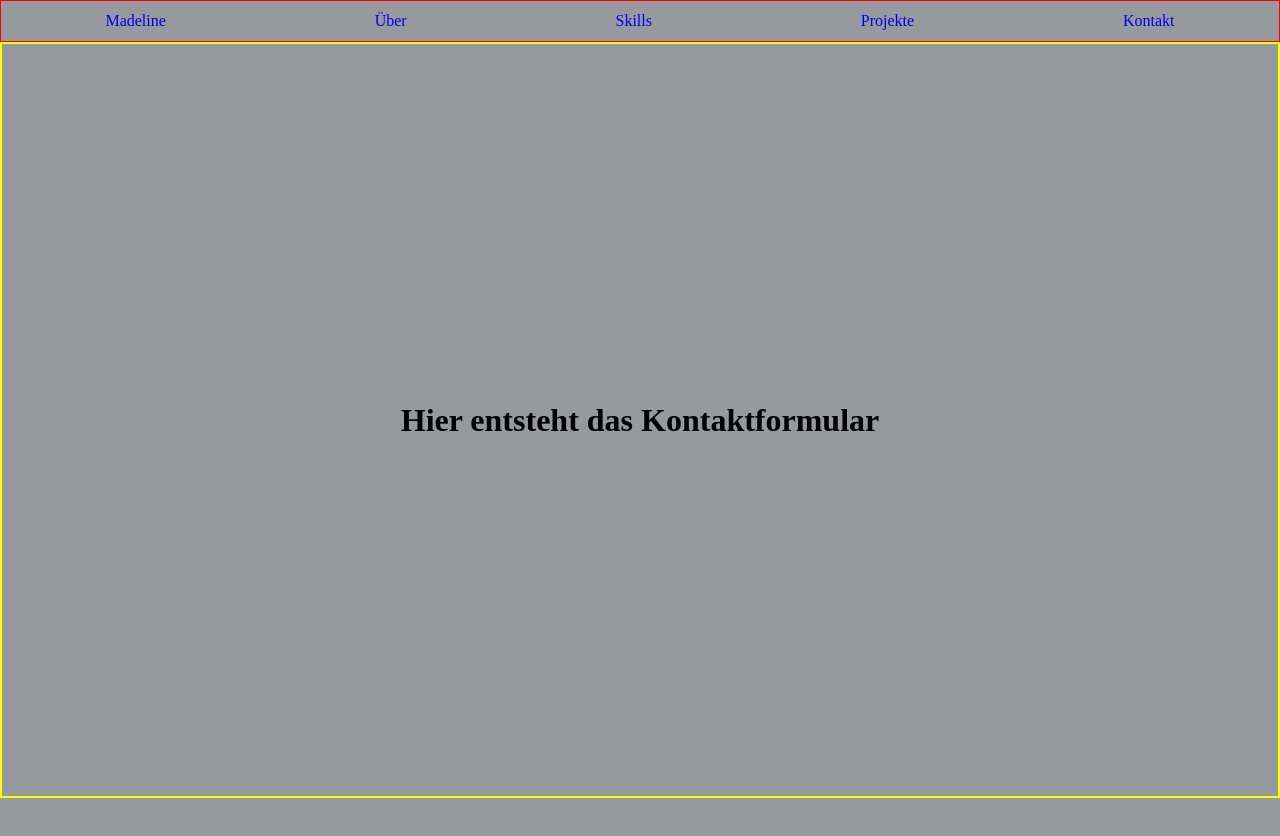
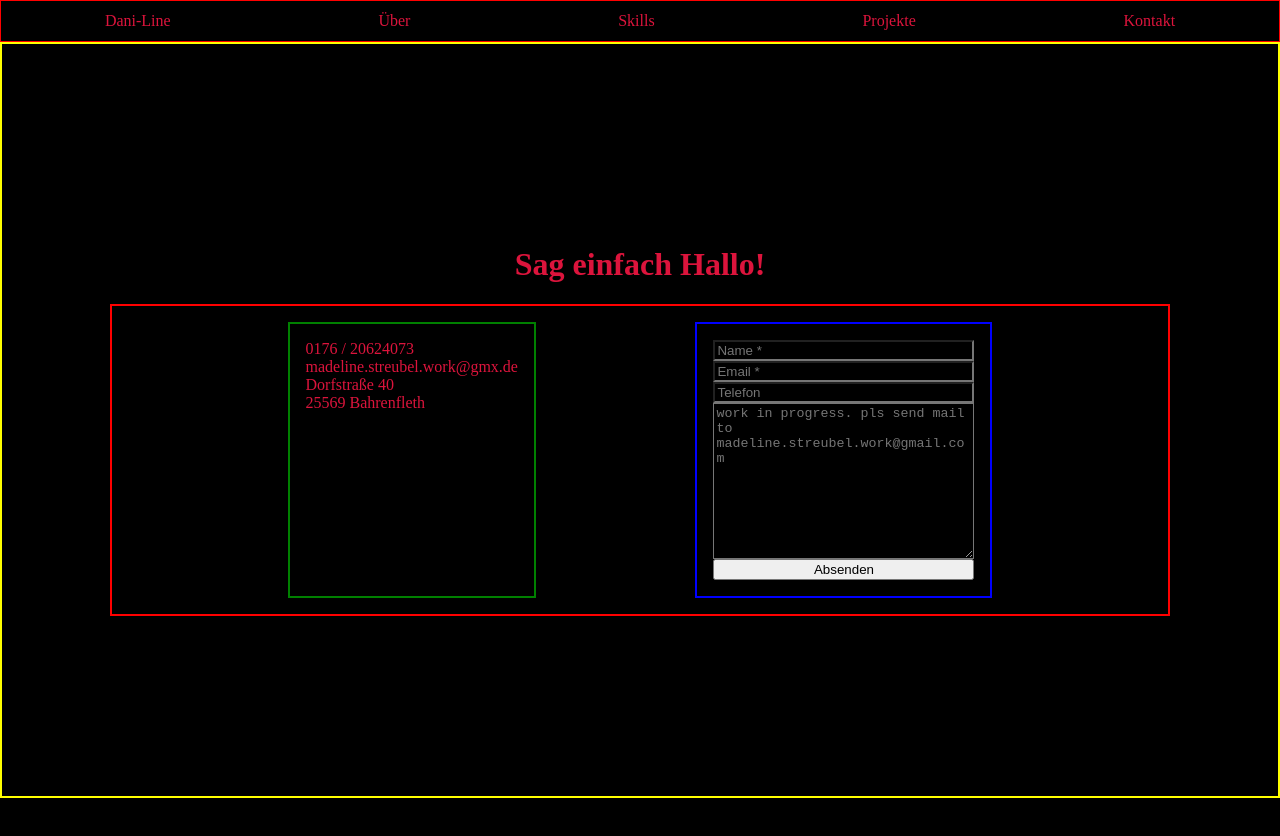
Before and after one commit to LeshyaLine/MadelinePortfolio, a Next.js app: page /Kontakt in a window 1280 px wide. Shown: the top 836 px of the page. Before the commit the page ends 800 px from the top, so only its background shows below. Built offline with nearby package versions, Linux system fonts and the light colour scheme.

Commit message:
Kontaktformular angepasst

```diff
--- a/src/Components/Navigation/navbar.jsx
+++ b/src/Components/Navigation/navbar.jsx
@@ -5,7 +5,7 @@ import Link from 'next/link';
 function Navigation() {
   return (
     <div className={styles.navigationcontainer}>
-        <Link href="/" className={styles.navigationlink}>Madeline</Link>
+        <Link href="/" className={styles.navigationlink}>Dani-Line</Link>
         <Link href="/About" className={styles.navigationlink}>Über</Link>
         <Link href="/Skills" className={styles.navigationlink}>Skills</Link>
         <Link href="/Projekte" className={styles.navigationlink}>Projekte</Link>
--- a/src/Components/Navigation/navbar.module.css
+++ b/src/Components/Navigation/navbar.module.css
@@ -5,9 +5,14 @@
     justify-content: space-around;
     align-items: center;
 
+    backdrop-filter: blur(5px);
+    position: sticky;
+    top: 0px;
+
     height: 5vh;
 }
 
 .navigationlink{
     text-decoration: none;
+    color: crimson;
 }
--- a/src/app/Kontakt/page.jsx
+++ b/src/app/Kontakt/page.jsx
@@ -4,7 +4,44 @@ import styles from '@/app/Kontakt/page.module.css';
 function Kontakt() {
   return (
     <main className={styles.maincontainer}>
-      <h1>Hier entsteht das Kontaktformular</h1>
+      <h1>Sag einfach Hallo!</h1>
+      <section className={styles.kontaktcontainer}>
+        <div className={styles.kontaktadresse}>
+          <div>0176 / 20624073</div>
+          <div>madeline.streubel.work@gmx.de</div>
+          <div>Dorfstraße 40</div>
+          <div>25569 Bahrenfleth</div>
+        </div>
+        <div className={styles.kontaktformular}>
+        <input
+                type="text"
+                name="name"
+                id="name"
+                className={styles.input}
+                placeholder="Name *"/>
+        <input
+                type="email"
+                name="email"
+                id="email"
+                className={styles.input}
+                placeholder="Email *"/>
+        <input
+                type="text"
+                name="telefon"
+                id="telefon"
+                className={styles.input}
+                placeholder="Telefon"/>
+        <textarea
+                name="note"
+                id="note"
+                cols="30"
+                rows="10"
+                className={styles.input}
+                placeholder="work in progress. pls send mail to madeline.streubel.work@gmail.com">
+        </textarea>
+        <button type='submit'>Absenden</button>
+        </div>
+      </section>
     </main>
   )
 }
--- a/src/app/Kontakt/page.module.css
+++ b/src/app/Kontakt/page.module.css
@@ -1,7 +1,40 @@
 .maincontainer{
     border: 2px solid yellow;
     display: flex;
+    flex-direction: column;
     justify-content: center;
     align-items: center;
     height: 94vh;
 }
+
+.kontaktcontainer{
+    border: 2px solid red;
+    display: flex;
+    justify-content: space-evenly;
+
+    padding: 1rem;
+    width: 80vw;;
+}
+
+.kontaktadresse{
+    border: 2px solid green;
+
+    padding: 1rem;
+}
+
+.kontaktformular{
+    border: 2px solid blue;
+    display: flex;
+    flex-direction: column;
+
+    padding: 1rem;
+}
+
+.input{
+    background: transparent;
+    color: crimson;
+
+    outline: none;
+    box-shadow: none;
+    text-decoration: none;
+}
--- a/src/app/page.js
+++ b/src/app/page.js
@@ -4,9 +4,9 @@ import styles from './page.module.css';
 export default function Home() {
   return (
     <main className={styles.maincontainer}>
-        <p className={styles.pbold}>Unmögliches ist bei mir unmöglich!</p>
-        <h1 className={styles.maintitle}>Hi, ich bin <span className={styles.myname}>Madeline</span></h1>
-        <h1 className={styles.maintitle}>Full-Stack-Web-Dev</h1>
+        <p className={styles.pbold}>Unmögliches ist bei uns unmöglich!</p>
+        <h1 className={styles.maintitle}>Moin, wir sind <span className={styles.myname}>Dani-Line</span></h1>
+        <h1 className={styles.maintitle}>Full-Stack-Web-Agentur</h1>
     </main>
   )
 }
--- a/src/app/page.module.css
+++ b/src/app/page.module.css
@@ -1,10 +1,13 @@
 .globalbody{
-    background-color: #96999d;
+    /* background-color: #96999d; */
+    background-color: black;
     /* height: auto; */
-    height: 100vh;
+    height: 300vh;
     box-sizing: border-box;
     padding: 0px;
     margin: 0px;
+
+    color: crimson;
   }
 
 .maincontainer{
```
